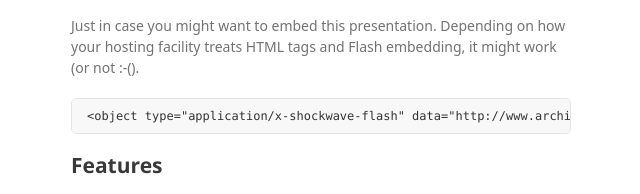
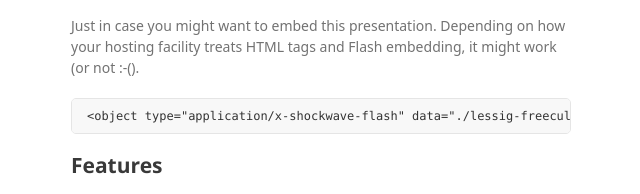
Before and after one commit to ousia/free-culture, a plain HTML site: page index.html in a window 1280 px wide. Shown: the part 1033-1227 px from the top of the page, 499-1139 px from the left. Drawn offline with Linux system fonts and the light colour scheme; a web font is replaced by a local one.

Commit message:
new .swf files and urls updated

```diff
--- a/index.html
+++ b/index.html
@@ -56,7 +56,7 @@
 
 <p>Just in case you might want to embed this presentation. Depending on how your hosting facility treats HTML tags and Flash embedding, it might work (or not :-().</p>
 
-<pre><code>&lt;object type="application/x-shockwave-flash" data="http://www.archive.org/download/Lessig-Free_Culture/lessig-freeculture-loader.swf" width="400" height="300"&gt;&lt;param name="movie" value="http://www.archive.org/download/Lessig-Free_Culture/lessig-freeculture-loader.swf"&gt;&lt;param name="play" value="true"&gt;&lt;param name="loop" value="false"&gt;&lt;param name="quality" value="high"&gt;&lt;param name="loop" value="false"&gt;&lt;param name="allowfullscreen" value="true"&gt;&lt;/object&gt;</code></pre>
+<pre><code>&lt;object type="application/x-shockwave-flash" data="./lessig-freeculture-loader.swf" width="400" height="300"&gt;&lt;param name="movie" value="./lessig-freeculture-loader.swf"&gt;&lt;param name="play" value="true"&gt;&lt;param name="loop" value="false"&gt;&lt;param name="quality" value="high"&gt;&lt;param name="loop" value="false"&gt;&lt;param name="allowfullscreen" value="true"&gt;&lt;/object&gt;</code></pre>
 
 <h2 id="features">
 <a id="features" class="anchor" href="#features" aria-hidden="true"><span aria-hidden="true" class="octicon octicon-link"></span></a>Features</h2>
```
Also changed, not shown: 2 other files.
